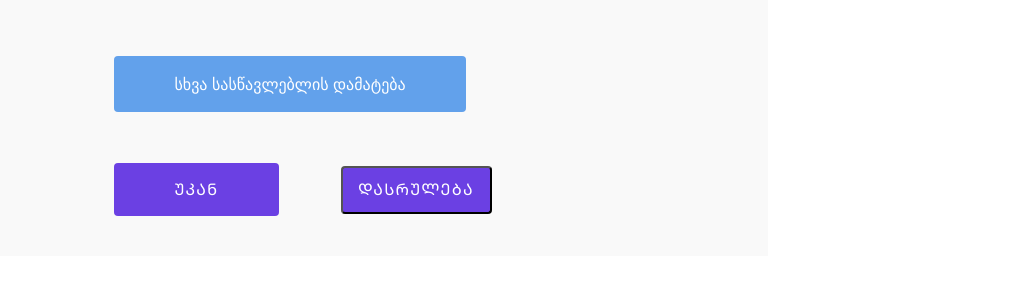
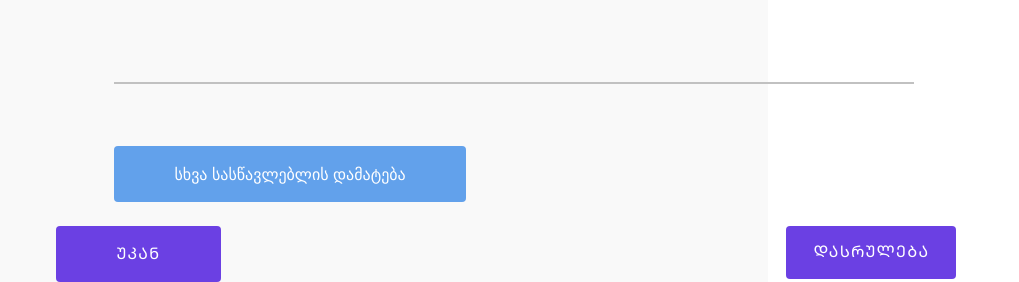
Before and after one commit to bladwing/-V-Generator, a React (Create React App) app: page /education in a window 1280 px wide. Shown: the part 540-822 px from the top of the page, without its empty margins (0-1019 px from the left). Before the commit the page ends 800 px from the top, so only its background shows below. Built offline with nearby package versions, Linux system fonts and the light colour scheme; no server answers.

Commit message:
fix button postion

```diff
--- a/src/components/education/Education.jsx
+++ b/src/components/education/Education.jsx
@@ -1,6 +1,6 @@
 import { Link } from "react-router-dom";
 import { useState, useEffect } from "react";
-import "./education.scss"
+import "./education.scss";
 
 const API = "https://resume.redberryinternship.ge/api/degrees";
 
@@ -35,8 +35,14 @@ const Education = () => {
             </tr>
             <tr>
               <td>
-                <label htmlFor="quality">ხარისხი</label><br />
-                <select name="" id="quality" onChange={(e) => (console.log(e.target.value))} className="degrees-select">
+                <label htmlFor="quality">ხარისხი</label>
+                <br />
+                <select
+                  name=""
+                  id="quality"
+                  onChange={(e) => console.log(e.target.value)}
+                  className="degrees-select"
+                >
                   <option>აირჩიეთ ხარისხი</option>
                   {grades.map((grade) => (
                     <option key={grade.id}>{grade.title}</option>
@@ -45,7 +51,8 @@ const Education = () => {
               </td>
 
               <td>
-                <label htmlFor="eduEndDate">დამთავრების რიცხვი</label><br />
+                <label htmlFor="eduEndDate">დამთავრების რიცხვი</label>
+                <br />
                 <input type="date" id="eduEndDate" />
               </td>
             </tr>
@@ -59,6 +66,11 @@ const Education = () => {
                 />
               </td>
             </tr>
+            <tr>
+              <td>
+                <hr />
+              </td>
+            </tr>
 
             <tr>
               <td>
@@ -67,18 +79,14 @@ const Education = () => {
                 </Link>
               </td>
             </tr>
-            <tr>
-              <td>
-                <Link to="/experience" className="link-button">
-                  ᲣᲙᲐᲜ
-                </Link>
-              </td>
-              <td>
-                <button className="submit-button">ᲓᲐᲡᲠᲣᲚᲔᲑᲐ</button>
-              </td>
-            </tr>
           </thead>
         </table>
+        <div className="button-container">
+          <Link to="/experience" className="link-button">
+            ᲣᲙᲐᲜ
+          </Link>
+          <button className="submit-button">ᲓᲐᲡᲠᲣᲚᲔᲑᲐ</button>
+        </div>
       </form>
     </section>
   );
--- a/src/components/experience/Experience.jsx
+++ b/src/components/experience/Experience.jsx
@@ -3,13 +3,14 @@ import "./experience.scss";
 
 const Experience = () => {
   return (
-    <section style={{marginLeft: "30px"}}>
+    <section style={{ marginLeft: "30px" }}>
       <form action="" className="form-module">
         <table cellPadding={30}>
           <thead className="inputs-container">
             <tr>
               <td>
-              <label htmlFor="postion">თანამდებობა</label><br />
+                <label htmlFor="postion">თანამდებობა</label>
+                <br />
                 <input
                   type="text"
                   id="postion"
@@ -21,7 +22,8 @@ const Experience = () => {
 
             <tr>
               <td>
-              <label htmlFor="costumer">დამსაქმებელი</label><br />
+                <label htmlFor="costumer">დამსაქმებელი</label>
+                <br />
                 <input
                   type="text"
                   id="costumer"
@@ -35,7 +37,6 @@ const Experience = () => {
               <td width={18}>
                 <label htmlFor="startFrom">დაწყების რიცხვი</label>
                 <input type="date" id="startFrom" className="date-inputs" />
-
               </td>
               <td>
                 <label htmlFor="endFrom">დამთავრების რიცხვი</label>
@@ -45,12 +46,20 @@ const Experience = () => {
 
             <tr>
               <td className="input-container">
-              <label htmlFor="jobDescription">აღწერა</label><br />
-              <textarea type="text" id="jobDescription" placeholder="როლი თანამდებობაზე და ზოგადი აღწერა" className="long-label-inputs" />
+                <label htmlFor="jobDescription">აღწერა</label>
+                <br />
+                <textarea
+                  type="text"
+                  id="jobDescription"
+                  placeholder="როლი თანამდებობაზე და ზოგადი აღწერა"
+                  className="long-label-inputs"
+                />
               </td>
             </tr>
             <tr>
-            <td><hr /></td>
+              <td>
+                <hr />
+              </td>
             </tr>
 
             <tr>
@@ -60,18 +69,14 @@ const Experience = () => {
                 </Link>
               </td>
             </tr>
-          <tr className="button-container">
-            <td>
+          </thead>
+        </table>
+        <div className="button-container">
           <Link to="/personal" className="link-button">
             ᲣᲙᲐᲜ
           </Link>
-            </td>
-            <td>
           <button className="submit-button">ᲨᲔᲛᲓᲔᲒᲘ</button>
-            </td>
-          </tr>
-        </thead>
-      </table>
+        </div>
       </form>
     </section>
   );
--- a/src/components/personal/Personal.jsx
+++ b/src/components/personal/Personal.jsx
@@ -134,6 +134,9 @@ const Personal = () => {
             </tr>
           </tbody>
         </table>
+
+
+
         <button className="submit-button">ᲨᲔᲛᲓᲔᲒᲘ</button>
       </form>
       <PersonalPreview
--- a/src/components/templateStyle.scss
+++ b/src/components/templateStyle.scss
@@ -17,8 +17,6 @@
 
 .submit-button,
 .link-button {
-    width: 151px;
-    height: 48px;
     background: #6B40E3;
     color: #FFFFFF;
     border-radius: 4px;
@@ -30,7 +28,11 @@
     letter-spacing: 0.08em;
 
 }
-
+.submit-button {
+    border: none;
+    width: 170px;
+    height: 53px;
+}
 .link-button {
     text-decoration: none;
     margin-top: 189px;
@@ -56,3 +58,13 @@
     border: 1px solid #BCBCBC;
     border-radius: 4px;
 }
+
+
+.button-container {
+    display: flex;
+    justify-content: space-between;
+    width: 900px;
+    a {
+        margin: 0px;
+    }
+}
```
Also changed, not shown: src/components/education/education.scss (line endings or trailing spaces). Lines whose indentation alone changed are shown as unchanged.
